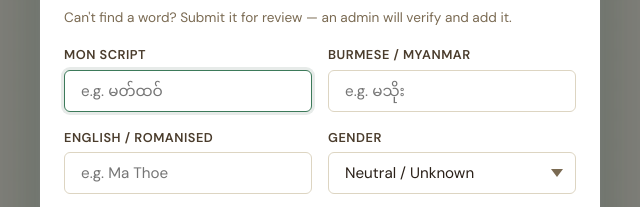
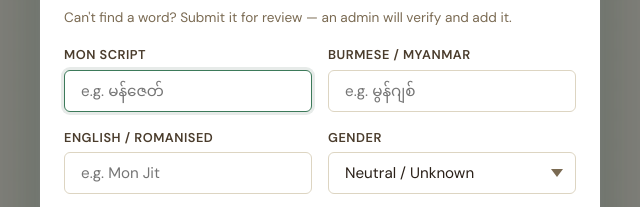
Before and after one commit to TaoMonLae/monname-converter, a website: page public/index.html in a window 1280 px wide. Both pictures are taken after typing "Sample" into the empty fields and a click on the button "+ Suggest a Word". Shown: the part 220-427 px from the top of the page, 320-960 px from the left. Drawn offline with nearby package versions, Linux system fonts and the light colour scheme; a web font is replaced by a local one.

Commit message:
Update labels and placeholders in index.html

```diff
--- a/public/index.html
+++ b/public/index.html
@@ -504,11 +504,11 @@
     </div>
 
     <!-- Name input -->
-    <label class="input-label" for="nameInput">ချူချာ ယၟုဒ္ဒါမ်</label>
+    <label class="input-label" for="nameInput">ချူစုတ်် ယၟုညိ</label>
     <textarea
       id="nameInput"
       class="name-input"
-      placeholder="ဉပမာ အောင်မင်းကျော်"
+      placeholder="ဥပမာ အောင်မင်း"
       rows="2"
       spellcheck="false"
       autocorrect="off"
@@ -578,15 +578,15 @@
       <div class="form-grid">
         <div class="form-group">
           <label for="sug-mon">Mon Script</label>
-          <input type="text" id="sug-mon" placeholder="e.g. မတ်ထဝ်" class="mon" />
+          <input type="text" id="sug-mon" placeholder="e.g. မန်ဇေတ်" class="mon" />
         </div>
         <div class="form-group">
           <label for="sug-burmese">Burmese / Myanmar</label>
-          <input type="text" id="sug-burmese" placeholder="e.g. မသိုး" class="bur" />
+          <input type="text" id="sug-burmese" placeholder="e.g. မွန်ဂျစ်" class="bur" />
         </div>
         <div class="form-group">
           <label for="sug-english">English / Romanised</label>
-          <input type="text" id="sug-english" placeholder="e.g. Ma Thoe" />
+          <input type="text" id="sug-english" placeholder="e.g. Mon Jit" />
         </div>
         <div class="form-group">
           <label for="sug-gender">Gender</label>
```
